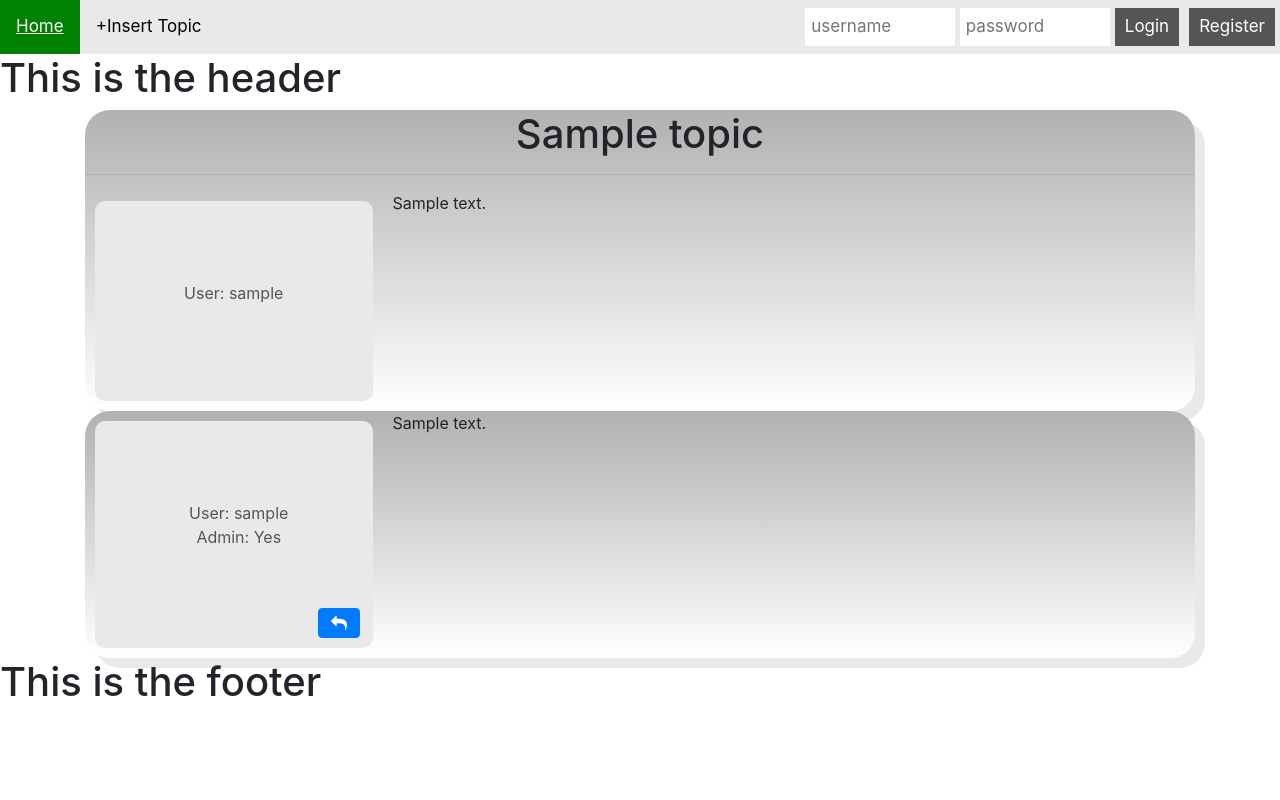
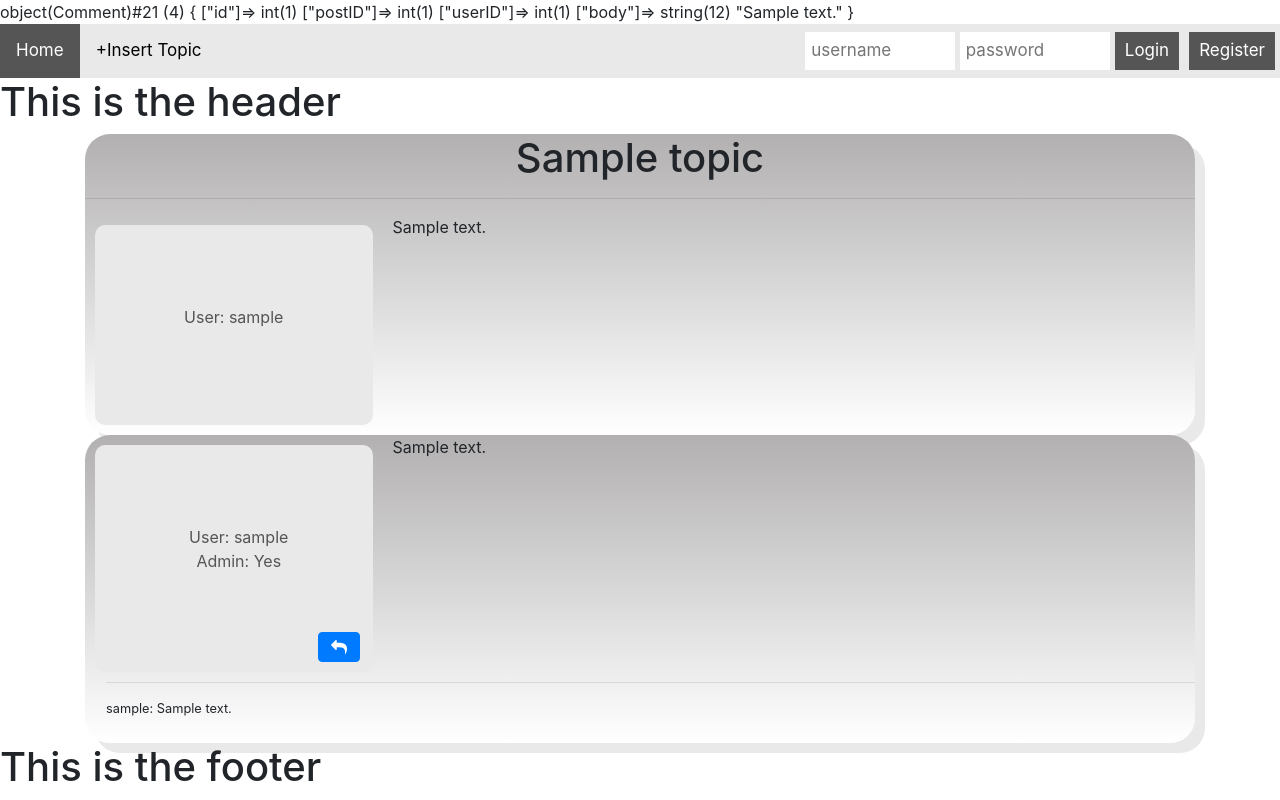
Before and after one commit to Morten95/CodeOps_Forum, a PHP site: page /CodeOps_Forum/index.php?id=1 in a window 1280 px wide. Run offline with PHP 8.4, Linux system fonts and the light colour scheme; data comes from the database, SQL or seed files in the repository; tables that the repository leaves empty hold one stand-in row (values such as "Sample post"); some libraries are stand-ins or nearby versions.

Commit message:
User able to comment, still bug w/ multiple fields when commenting

```diff
--- a/controller/Controller.php
+++ b/controller/Controller.php
@@ -6,6 +6,7 @@
 include_once("model/Category.php");
 include_once("model/Topic.php");
 include_once("model/Post.php");
+include_once("model/Comment.php");
 
 /** The Controller is responsible for handling user requests, for exchanging data with the Model,
  * and for passing user response data to the various Views.
@@ -57,7 +58,13 @@
 			$post = $this->model->getPostByTopicId($topic->id);
 			$postUser = $this->model->getUserByPost($post);
 
-			$view->create("view/TopicPageView.php", [$topic, $topicUser, $post, $postUser, isset($_SESSION["username"])]);
+			// Fetch comments of posts
+			$comments = $this->model->getCommentByPostId($post);
+
+			// Fetch user of comments of POSTS
+			$userComments = $this->model->getUserByComment($comments);
+
+			$view->create("view/TopicPageView.php", [$topic, $topicUser, $post, $postUser, isset($_SESSION["username"]), $comments, $userComments]);
 		}
 		// REGISTER USER:
 		else if(isset($_GET['register'])) {
@@ -83,6 +90,17 @@
 		else if (isset($_GET['insert'])) {
 		    $view->create("view/InsertView.php", [$categories]);
 		}
+			// COMMENT
+		else if (isset($_POST['sub_comment'])){
+			$user = $this->model->getUserByName($_SESSION['username']);
+
+			$comment = new Comment(0, $_POST['test'], $user->id, $_POST['post_rep']);
+			var_dump($comment);
+			$this->model->createComment($comment);
+			$_GET['id'] = $_POST['topicId'];
+			header('Location: ' . $_POST['redirect123']);
+
+		}
 
 		else if (isset($_POST['categoryId'])) {
 		     $userId = $this->model->getUserIdByUsername($_SESSION['username']);
--- /dev/null
+++ b/model/Comment.php
@@ -0,0 +1,16 @@
+<?php
+
+class Comment {
+      public $id;
+      public $postID;
+      public $userID;
+      public $body;
+
+      public function __construct($id = -1, $postID, $userID, $body){
+            $this->id     = $id;
+      	$this->postID = $postID;
+      	$this->userID = $userID;
+            $this->body   = $body;
+      }
+}
+?>
--- a/model/DBModel.php
+++ b/model/DBModel.php
@@ -3,6 +3,8 @@
 include("Topic.php");
 include("Post.php");
 include("User.php");
+include("Comment.php");
+
 /** The Model is the class holding data about a collection of books.
  * @author Rune Hjelsvold
  * @see http://php-html.net/tutorials/model-view-controller-in-php/ The tutorial code used as basis.
@@ -148,6 +150,41 @@
         return $post;
     }
 
+    public function getCommentByPostId($postArray){
+        $comment = array();
+        foreach ($postArray as $post){
+            $stmt = $this->db->prepare("SELECT * FROM Comment WHERE postID = :id");
+            //var_dump($post);
+            $stmt->bindValue(':id', $post->id, PDO::PARAM_INT);
+            $stmt->execute();
+            //var_dump($stmt);
+
+            while($row = $stmt->fetch(PDO::FETCH_ASSOC)) {
+                $comment[] = new Comment($row['id'], $row['postID'], $row['userID'], $row['body']);
+            }
+        }
+
+        return $comment;
+    }
+
+
+    public function getUserByComment($comments){
+        $users = array();
+        foreach ($comments as $comment) {
+            $stmt = $this->db->prepare("SELECT * FROM User WHERE id = :id");
+            var_dump($comment);
+            $stmt->bindValue(':id', $comment->userID, PDO::PARAM_INT);
+            $stmt->execute();
+
+            while($user = $stmt->fetch(PDO::FETCH_ASSOC)){
+                $users[] = new User($user["id"], $user["username"],$user["password"],$user["email"],$user["name"],$user["surname"],$user["active"],$user["admin"]);
+            }
+        }
+        return $users;
+    }
+
+
+
     public function getUserByPost($posts){
         $users = array();
         foreach ($posts as $post) {
@@ -160,20 +197,27 @@
             $users[] = new User($user["id"], $user["username"],$user["password"],$user["email"],$user["name"],$user["surname"],$user["active"],$user["admin"]);
 
         }
-
         //var_dump($users);
         return $users;
     }
 
      public function createPost($post) {
 
-        $request = $this->db->prepare("INSERT INTO Post(body, userId, topicId) VALUE(:body, :userId, :topicId)");
+        $request = $this->db->prepare("INSERT INTO Post(body, userId, topicId) VALUES(:body, :userId, :topicId)");
         $request->bindValue(':body', $post->body, PDO::PARAM_STR);
         $request->bindValue(':userId', $post->userId, PDO::PARAM_INT);
         $request->bindValue(':topicId', $post->topicId, PDO::PARAM_INT);
         $request->execute();
+    }
 
-    }
+    public function createComment($comment) {
+
+        $request = $this->db->prepare("INSERT INTO Comment(postID, userID, body) VALUES(:postId, :userId, :body)");
+        $request->bindValue(':postId', $comment->postID, PDO::PARAM_INT);
+        $request->bindValue(':userId', $comment->userID, PDO::PARAM_INT);
+        $request->bindValue(':body', $comment->body, PDO::PARAM_STR);
+        $request->execute();
+   }
 
     public function getUserByName($userName){
         $request = $this->db->prepare("SELECT * FROM User WHERE username = :username");
--- a/view/TopicPageView.php
+++ b/view/TopicPageView.php
@@ -1,3 +1,4 @@
+
 <?php
 
 ?>
@@ -13,8 +14,8 @@
 		<p><?php echo $data[0]->body ?></p>
 	</div>
 
-	<div>
-		<?php array_map(function($v1, $v2){  ?>
+	<div>					<!---//v3 v4--->
+		<?php array_map(function($v1, $v2) use ($data) {  ?>
 
 		<div id="post" class="postlist">
 			<div class="userBox">
@@ -32,14 +33,48 @@
 			</div>
 			<p><?php echo $v1->body; ?> </p>
 
-			<form class="comment_reply" data-id="" method="post" action="">
-    			<input type="hidden" class="hidden" value="" class="post_id">
-    			<textarea class="form-control" rows="3" name="post_rep" class="post_rep"></textarea>
-    			<button type="submit" class="btn btn-primary" class="post_rep_sub">Submit</button>
+
+
+    			<?php if($data[5]) { ?>
+		    		<div class="comment_body" style="display: block";>    <!--- FOR EACH POST I PRINT THE COMMENT & USERNAME ! -->
+		    			<?php foreach ($data[5] as $com) { ?>
+		    				<?php if ($v1->id == $com->postID) {  ?>
+		    					<hr id="ZohaibStyle" >
+		    					<?php foreach ($data[6] as $user) {  // Inne i user-->
+		    						if ($com->userID == $user->id) { ?>
+
+
+		    							<!--- *** I HAVE NO IDEA WHY THIS WORK?! *** --->
+
+
+		    						<?php }?>
+		    					<?php } ?>
+		    					<span>
+		    						<small> <!-- Inne i POST-->
+		    					<?php echo $user->username . ": " . $com->body . "<br>"; ?>
+		    								</small>
+		    				</span>
+		    			<?php } ?>
+	    			<?php } ?>
+	    			</div>
+    			<?php } ?>
+
+			<?php if ($data[4]) {  ?>
+
+			<form class="comment_reply" data-id="" method="post" action="index.php">
+    			<textarea class="form-control" rows="2" name="post_rep" ></textarea>
+    			<input type="hidden" class="hidden" name="test" class="post_id" value=<?php echo $v1->id?>/>
+    			<button type="submit" name="sub_comment" class="btn btn-primary" class="post_rep_sub">Submit</button>
+    			<input type="hidden" name="redirect123" value=<?php echo $_SERVER['REQUEST_URI'];?>/>
     		</form>
 
+    		<div id="comment" class="comment_reply">
+
+    		<?php } ?>
+
+    		</div>
 		</div>
-		<?php }, $data[2], $data[3]); ?>
+		<?php }, $data[2], $data[3]) ?>
 
 
 		<div id="post" class="postlist">
--- a/view/css/main.css
+++ b/view/css/main.css
@@ -257,6 +257,14 @@
   border-radius: 5px;
 }
 
+.comment_body {
+
+    margin-top: 223px;
+    margin-left: 21px;
+    margin-bottom: 25px;
+
+}
+
 @media screen and (max-width: 600px) {
   .topnav .login-container {
     float: none;
```
